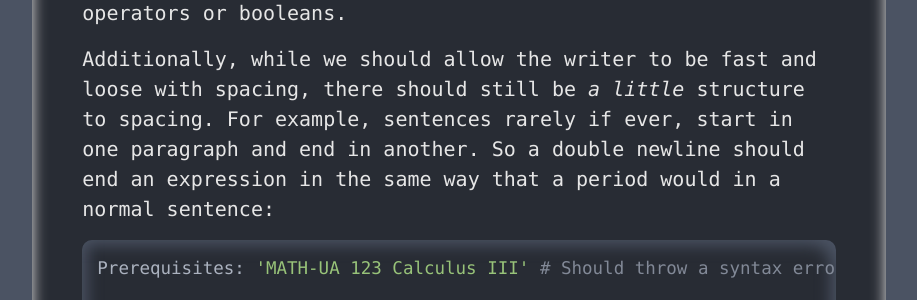
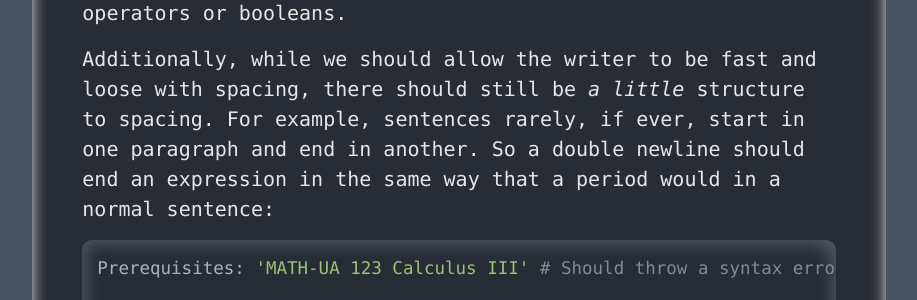
Before and after one commit to A1Liu/a1liu.github.io, a Jekyll site: the page built from src/_collections/_posts/2019-01-22-building-a-domain-specific-language.md, in a window 1280 px wide and 900 px high, scrolled down 5512 px. Shown: the part 183-483 px from the top of the window, without its empty margins (181-1098 px from the left). Built offline with Jekyll 4.4.1, drawn with Linux system fonts in a browser that asks for light colours; some of the changed text lies outside the part shown.

Commit message:
Content and Formatting Changes

```diff
--- a/src/_collections/_posts/2019-01-22-building-a-domain-specific-language.md
+++ b/src/_collections/_posts/2019-01-22-building-a-domain-specific-language.md
@@ -127,7 +127,7 @@
   - Operators should also include spaces
 * Simple
   - Shouldn't have weird symbols with important semantic meaning
-  - In general language should have minimal, predictable syntax
+  - In general, language should have minimal, predictable syntax
 * Abstracted
   - Implementation shouldn't be considered when writing in this language
   - The language should just *work*, without the need for anything crazy
@@ -165,44 +165,42 @@
 whitespace to be *almost meaningless*; the above should mean the same thing even
 if it's written like this:
 
-<div class="highlight">
-<pre class="highlight">
-<code><span class='n'>Prerequisites:</span>
+{% capture code %}
+<span class='n'>Prerequisites:</span>
   <span class='s'>MATH-UA 123 Calculus III</span>
-  <span class='ow'>and</span> <span class='s'>"MATH-UA 235 Probability and Statistics"</span><span class='n'>.</span></code>
-</pre>
-</div>
+  <span class='ow'>and</span> <span class='s'>"MATH-UA 235 Probability and Statistics"</span><span class='n'>.</span>
+{% endcapture %}
+{% include custom-code-block.html code=code %}
 
 because that's how spacing works with text wrapping when we read normally. The
 writer shouldn't have to worry about indentation when writing, it should be handled
 for them. Also, the above should be the same thing as this:
 
-<div class="highlight">
-<pre class="highlight">
-<code><span class='n'>Prerequisites:</span>
+{% capture code %}
+<span class='n'>Prerequisites:</span>
   <span class='s'>MATH-UA 123   Calculus III</span>
-  <span class='ow'>and</span> <span class='s'>MATH-UA  235 Probability "and" Statistics</span><span class='n'> .</span></code>
-</pre>
-</div>
+  <span class='ow'>and</span> <span class='s'>MATH-UA  235 Probability "and" Statistics</span><span class='n'> .</span>
+{% endcapture %}
+{% include custom-code-block.html code=code %}
 
 because it would be the same thing to a reader. Quotes don't have any 'special'
 meaning in this context; they only signal to the interpreter that the word should
 be evaluated as a string instead of an operator. Thus, there should be no problem
 with using single and double quotes liberally:
 
-<div class="highlight">
-<pre class="highlight">
-<code><span class='n'>Prerequisites:</span>
+{% capture code %}
+<span class='n'>Prerequisites:</span>
   <span class='s'>MATH-UA 123   Calculus III</span>
-  <span class='ow'>and</span> <span class='s'>"MATH"-UA  "235" Probability "and" Statistics</span><span class='n'> .</span></code>
-</pre>
-</div>
+  <span class='ow'>and</span> <span class='s'>"MATH"-UA  "235" Probability "and" Statistics</span><span class='n'> .</span>
+{% endcapture %}
+{% include custom-code-block.html code=code %}
+
 With these rules we have an implicit order of execution: the interpreter needs to
 first handle spacing, then parse strings, then it can start looking at words and
 evaluate them as operators or booleans.
 
 Additionally, while we should allow the writer to be fast and loose with spacing,
-there should still be *a little* structure to spacing. For example, sentences rarely
+there should still be *a little* structure to spacing. For example, sentences rarely,
 if ever, start in one paragraph and end in another. So a double newline should
 end an expression in the same way that a period would in a normal sentence:
 
@@ -237,23 +235,27 @@
 To handle this case, we need to add lists, so that we can write the above as
 something like this:
 
-<div class="highlight">
-<pre class="highlight">
-<code><span class='n'>Prerequisites:</span> <span class='mi'>2</span> <span class='ow'>of</span>
+{% capture code %}
+<span class='n'>Prerequisites:</span> <span class='mi'>2</span> <span class='ow'>of</span>
   <span class='n'>(</span>
     <span class='s'>PHIL-UA 1</span><span class='n'>,</span>
     <span class='s'>PHIL-UA 3</span><span class='n'>,</span>
     <span class='s'>PHIL-UA 6</span><span class='n'>,</span>
     <span class='s'>PHIL-UA 7</span>
-  <span class='n'>).</span></code>
+  <span class='n'>).</span>
+{% endcapture %}
+{% include custom-code-block.html code=code %}
+
+<div class="highlight">
+<pre class="highlight">
+<code></code>
 </pre>
 </div>
 
 We should also add in variables so that this would also work:
 
-<div class="highlight">
-<pre class="highlight">
-<code><span class='n'>relevant courses =</span>
+{% capture code %}
+<span class='n'>relevant courses =</span>
   <span class='n'>(</span>
     <span class='s'>PHIL-UA 1</span><span class='n'>,</span>
     <span class='s'>PHIL-UA 3</span><span class='n'>,</span>
@@ -261,9 +263,9 @@
     <span class='s'>PHIL-UA 7</span>
   <span class='n'>);</span>
 <span class='n'>Prerequisites:</span>
-  <span class='mi'>2</span> <span class='ow'>of</span> <span class='s'>relevant courses</span><span class='n'>.</span></code>
-</pre>
-</div>
+  <span class='mi'>2</span> <span class='ow'>of</span> <span class='s'>relevant courses</span><span class='n'>.</span>
+{% endcapture %}
+{% include custom-code-block.html code=code %}
 
 And now our final statement looks almost exactly like the original prerequisite!
 That's exactly what we're going for.
--- /dev/null
+++ b/src/_includes/custom-code-block.html
@@ -0,0 +1,3 @@
+<div class="highlight">
+<pre class="highlight"><code>{{ include.code | strip }}</code></pre>
+</div>
```
Also changed, not shown: other parts of src/_collections/_posts/2019-01-22-building-a-domain-specific-language.md (+1 -1 lines), src/_collections/_resources/coding.md (+7 -0 lines), src/_includes/ref-commit.html (+8 -6 lines).
